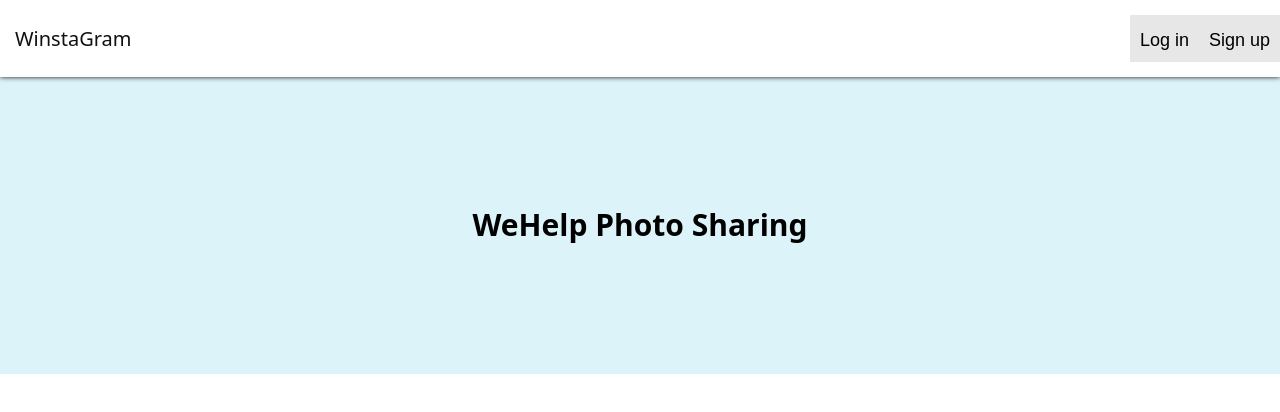
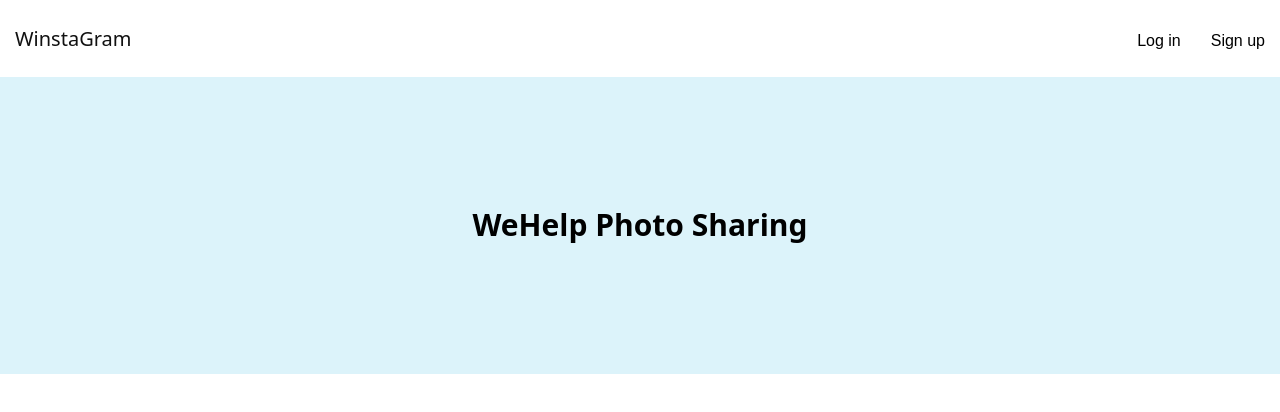
Before and after one commit to jgrk28/WeHelp, a plain HTML site: page frontend/index.html in a window 1280 px wide. Drawn offline with nearby package versions, Linux system fonts and the light colour scheme.

Commit message:
Update nav bar

```diff
--- a/frontend/styles.css
+++ b/frontend/styles.css
@@ -12,7 +12,6 @@
   }
   nav {
 	background-color: #ffffff;
-	box-shadow: 0 0 5px 0 #111111;
 	position: fixed;
 	top: 0;
 	width: 100%;
@@ -35,17 +34,17 @@
 	flex: 1;
   }
   .item {
-	padding: 10px;
+	padding: 15px;
 	align-self: center;
-	background-color: #e7e7e7;
   }
   .menu-button {
+	font-size: 16px;
 	border: none;
 	background-color: #ffffff00;
 	cursor: pointer;
   }
+  .logo a:hover,
   .menu-button:hover {
-	border: none;
 	color: #676767;
   }
   .x-button {
@@ -163,8 +162,8 @@
   .item {
 	order: 3;
 	width: 100%;
-	text-align: center;
 	display: none;
+	border-top: 1px solid #eaeaea;
   }
   .active .item {
 	display: block;
@@ -189,6 +188,7 @@
 	  position: relative;
 	  display: block;
 	  width: auto;
+	  border: none;
 	}
 	.toggle {
 	  order: 2;
```
